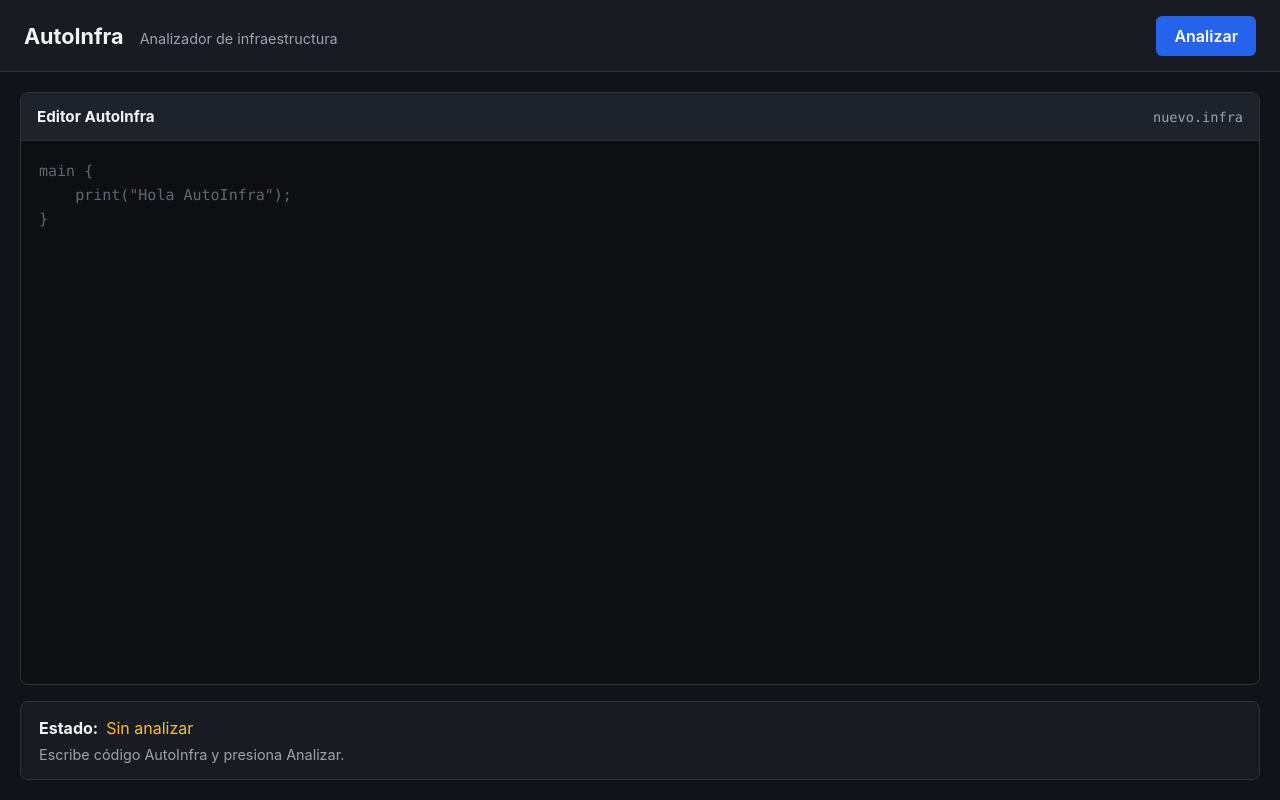
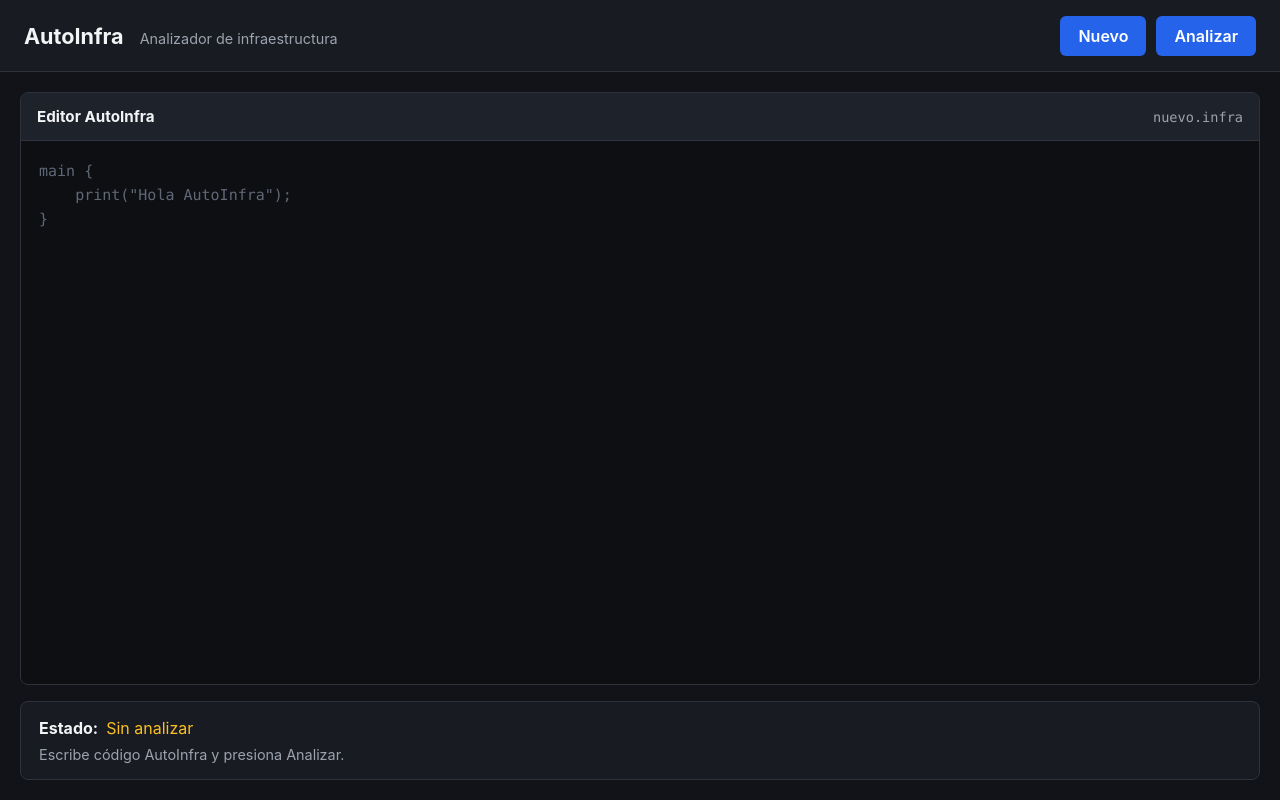
Before and after one commit to julioalvarado202307764/OLC1_Proyecto2_202307764, a React (Vite) app in the folder Frontend/: page / in a window 1280 px wide. Built offline with nearby package versions, Linux system fonts and the light colour scheme.

Commit message:
feat: agregar creación de nuevo archivo infra

```diff
--- a/Frontend/src/App.tsx
+++ b/Frontend/src/App.tsx
@@ -28,8 +28,10 @@ function App() {
     const [codigo, setCodigo] =
         useState<string>("");
 
-    const [nombreArchivo] =
-        useState<string>("nuevo.infra");
+    const [
+        nombreArchivo,
+        setNombreArchivo
+    ] = useState<string>("nuevo.infra");
 
     const [, setResultado] =
         useState<RespuestaAnalisis | null>(null);
@@ -48,6 +50,18 @@ function App() {
         null
     );
 
+    function manejarNuevo(): void {
+        setCodigo("");
+        setNombreArchivo("nuevo.infra");
+
+        setResultado(null);
+
+        setEstadoAnalisis(
+            "sin-analizar"
+        );
+
+        setMensajeError(null);
+    }
 
     async function manejarAnalisis(): Promise<void> {
         setEstadoAnalisis("analizando");
@@ -90,6 +104,7 @@ function App() {
     return (
         <div className="app">
             <Toolbar
+                onNew={manejarNuevo}
                 onAnalyze={() => {
                     void manejarAnalisis();
                 }}
--- a/Frontend/src/components/Toolbar.tsx
+++ b/Frontend/src/components/Toolbar.tsx
@@ -1,10 +1,12 @@
 interface ToolbarProps {
+    onNew: () => void;
     onAnalyze: () => void;
     analizando: boolean;
 }
 
 
 export function Toolbar({
+    onNew,
     onAnalyze,
     analizando
 }: ToolbarProps) {
@@ -22,6 +24,15 @@ export function Toolbar({
                 <button
                     type="button"
                     className="primary-button"
+                    onClick={onNew}
+                    disabled={analizando}
+                >
+                    Nuevo
+                </button>
+
+                <button
+                    type="button"
+                    className="primary-button"
                     onClick={onAnalyze}
                     disabled={analizando}
                 >
```
